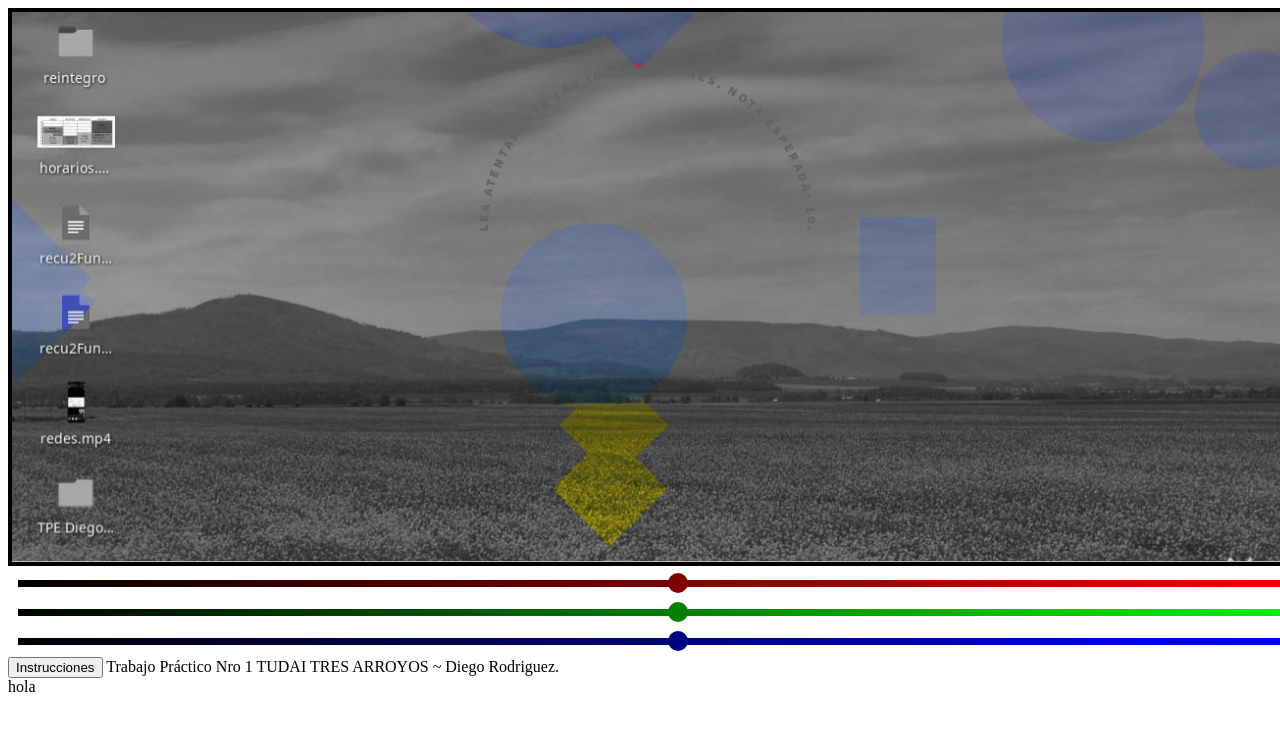
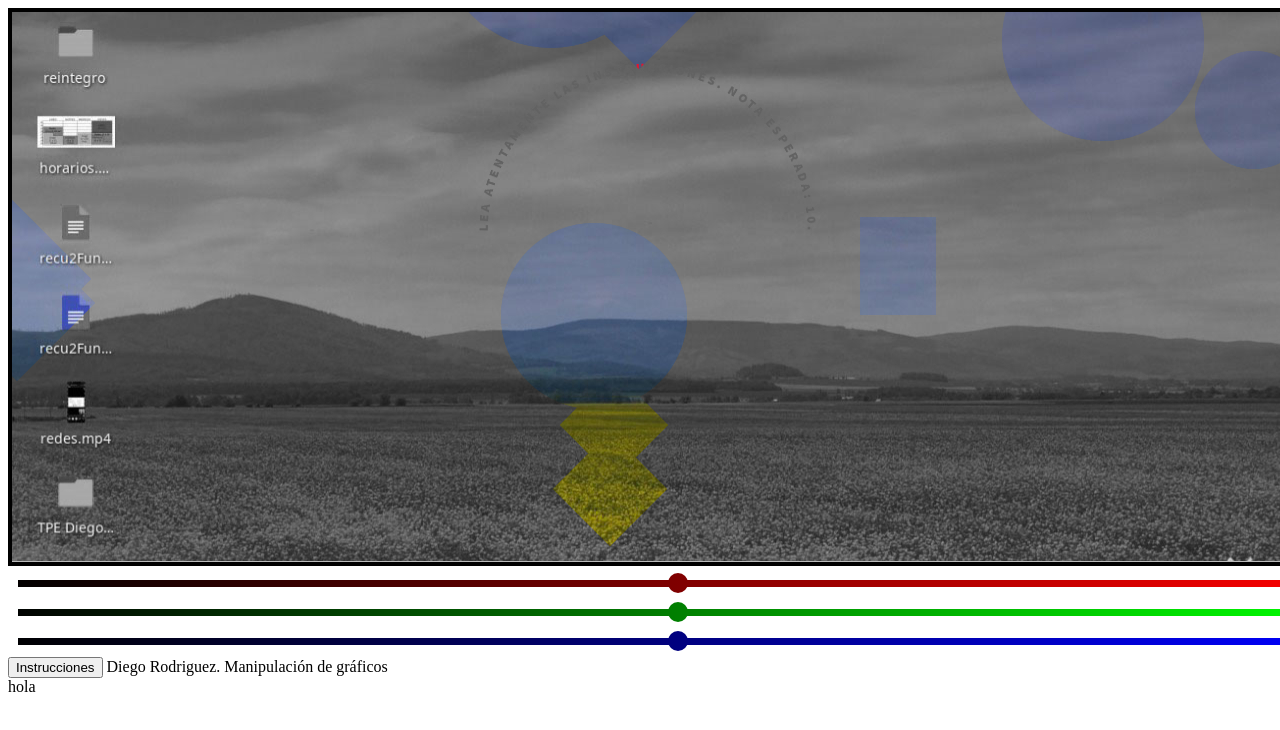
Before and after one commit to dsrrdiego/manipular-graficos, a plain HTML site: page index.html in a window 1280 px wide. Shown: the top 730 px of the page. Drawn offline with Linux system fonts and the light colour scheme; animation ran at ten frames a second.

Commit message:
mostrable

```diff
--- a/index.html
+++ b/index.html
@@ -12,7 +12,7 @@
     <canvas width="1340" height="25" id="barraVerde"  ></canvas>
     <canvas width="1340" height="25" id="barraAzul"  ></canvas>
     <button id="instrucciones">Instrucciones</button>
-    <label >Trabajo Práctico Nro 1 TUDAI TRES ARROYOS ~ Diego Rodriguez.</label>
+    <label >Diego Rodriguez. Manipulación de gráficos</label>
 
 </body>
 <script src="scroll.js"></script>
```
Also changed, not shown: 1 other file.
